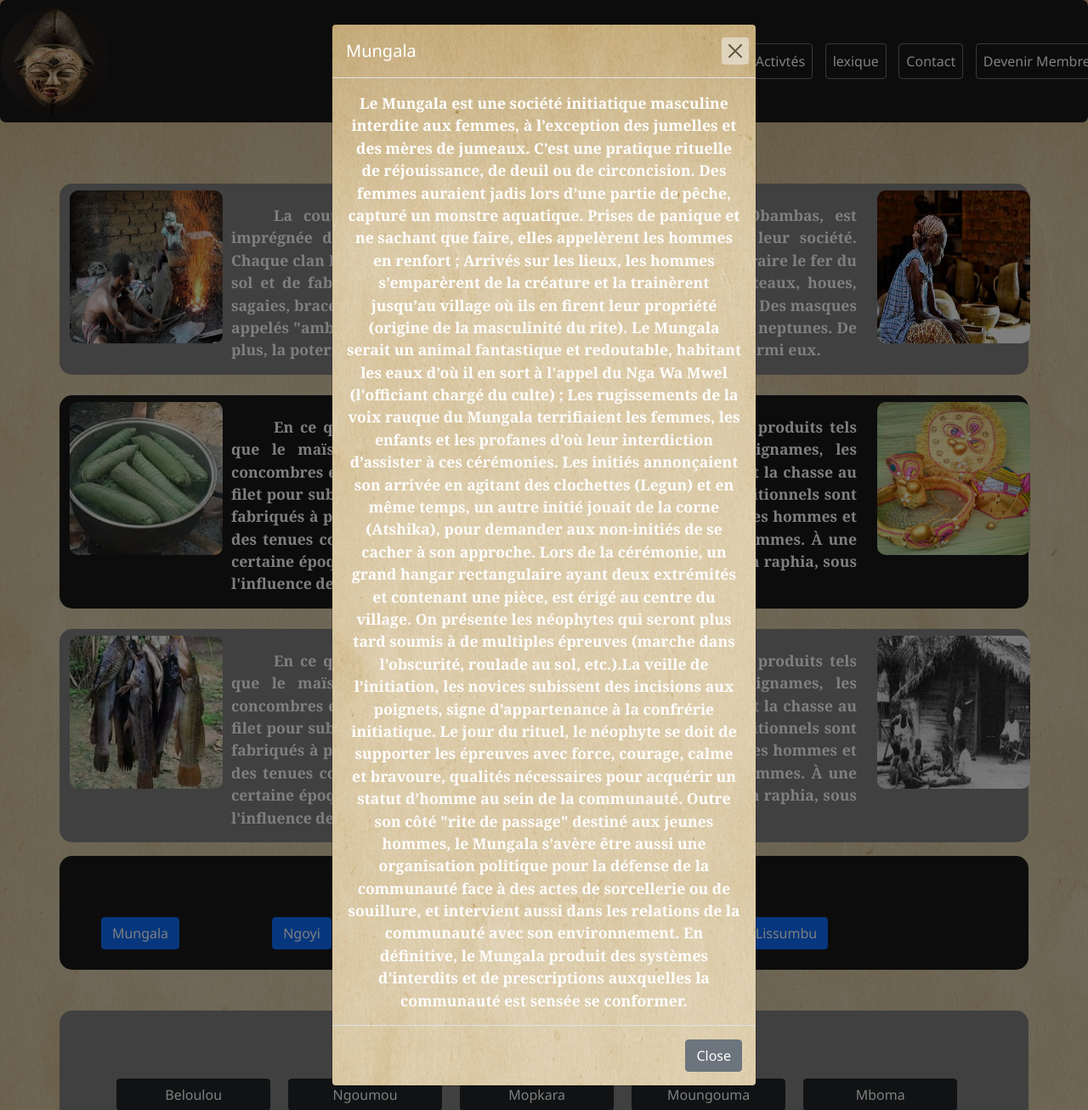
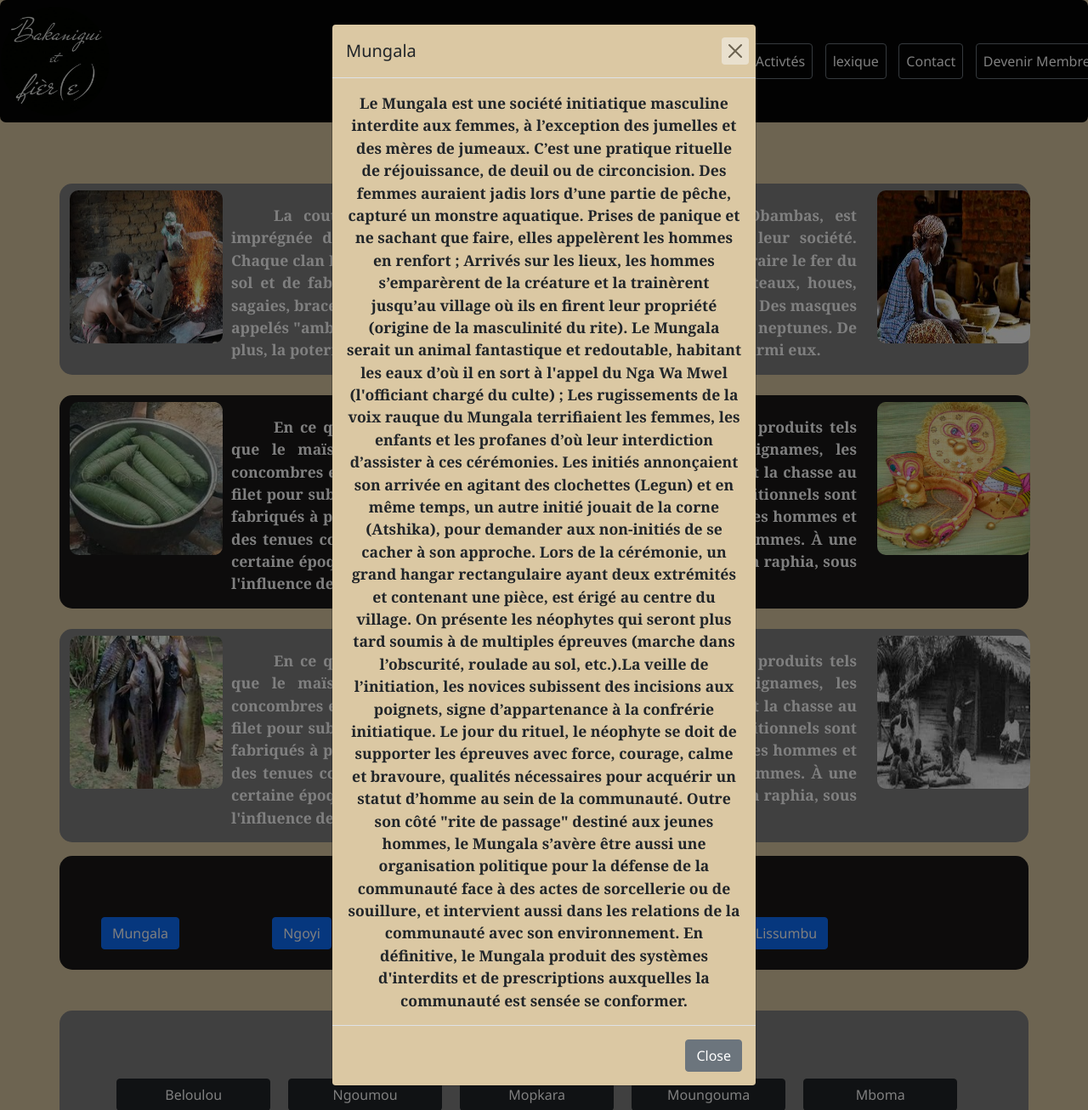
Before and after one commit to codeur99/site-vitrine-du-peuple-Bakanigui-1, a PHP site: page /rites-clans.php in a window 1280 px wide, after a click on "Mungala". Shown: the whole page at 85% size. Run offline with PHP 8.4, Linux system fonts and the light colour scheme; some libraries are stand-ins or nearby versions.

Commit message:
commit vers la branche main du soir

```diff
--- a/header.php
+++ b/header.php
@@ -1,11 +1,11 @@
 <header>
     <nav class="navbar navbar-expand-lg navbar-light menu-principal">
         <div class="logo">
-        <img src="images/logo.jpeg" alt="logo">
+        <img src="images/Kabafoula.jpeg" alt="logo">
         </div>
-        <button class="navbar-toggler" type="button" data-bs-toggle="collapse" data-bs-target="#navbarNav"
+        <button class="navbar-toggler bg-white" type="button" data-bs-toggle="collapse" data-bs-target="#navbarNav"
                 aria-controls="navbarNav" aria-expanded="false" aria-label="Toggle navigation">
-        <span class="navbar-toggler-icon"></span>
+        <span class="navbar-toggler-icon bg-white"></span>
         </button>
         <div class="collapse navbar-collapse offset-3" id="navbarNav">
         <ul class="navbar-nav">
--- a/index.css
+++ b/index.css
@@ -5,7 +5,7 @@
 
 body, .card-equipe{
     font-family: 'Noto Sans', sans-serif;
-    background-image: url("images/background-2.png");
+    background-color: #DBC8A3;
 }
 
 .card-equipe-footer{
@@ -15,7 +15,7 @@ border-radius: 15px;
 }
 
 .menu-principal{
-    background-color: rgb(26, 25, 25);
+    background-color: rgb(5, 5, 5);
     border-radius: 7px;
 }
 
--- a/rites-clans.php
+++ b/rites-clans.php
@@ -110,10 +110,10 @@
                         <div class="modal-dialog">
                               <div class="modal-content card-equipe">
                                     <div class="modal-header">
-                                    <h5 class="modal-title" id="exampleModalLabel">Mungala</h5>
+                                    <h5 class="modal-title text-dark" id="exampleModalLabel">Mungala</h5>
                                     <button type="button" class="btn-close bg-light" data-bs-dismiss="modal" aria-label="Close"></button>
                                     </div>
-                                    <div class="modal-body texte-paragraphe">
+                                    <div class="modal-body texte-paragraphe text-dark">
                                           Le Mungala est une société initiatique masculine interdite aux femmes, à l’exception des jumelles et des mères de jumeaux. C’est une pratique rituelle de réjouissance, de deuil ou de circoncision.
                                           Des femmes auraient jadis lors d’une partie de pêche, capturé un monstre aquatique. Prises de panique et ne sachant que faire, elles appelèrent les hommes en renfort ; Arrivés sur les lieux, les hommes s’emparèrent de la créature et la trainèrent jusqu’au village où ils en firent leur propriété (origine de la masculinité du rite).
                                           Le Mungala serait un animal fantastique et redoutable, habitant les eaux d’où il en sort à l'appel du Nga Wa Mwel (l'officiant chargé du culte) ; Les rugissements de la voix rauque du Mungala terrifiaient les femmes, les enfants et les profanes d’où leur interdiction d’assister à ces cérémonies. Les initiés annonçaient son arrivée en agitant des clochettes (Legun) et en même temps, un autre initié jouait de la corne (Atshika), pour demander aux non-initiés de se cacher à son approche.
@@ -137,10 +137,10 @@
                         <div class="modal-dialog">
                               <div class="modal-content card-equipe">
                                     <div class="modal-header">
-                                          <h5 class="modal-title" id="exampleModalLabel1">Le Ngoyi</h5>
+                                          <h5 class="modal-title text-dark" id="exampleModalLabel1">Le Ngoyi</h5>
                                           <button type="button" class="btn-close bg-light" data-bs-dismiss="modal" aria-label="Close"></button>
                                     </div>
-                                    <div class="modal-body texte-paragraphe">
+                                    <div class="modal-body texte-paragraphe text-dark">
                                           Le rite ngoyi au Gabon <br>
                                           Le rite ngoyi est un rite initiatique pratiqué par les peuples Kota et Mahongwé du Gabon. Il s'agit d'une cérémonie secrète réservée aux hommes, qui marque le passage de l'enfance à l'âge adulte.
 
@@ -166,10 +166,10 @@
                         <div class="modal-dialog">
                               <div class="modal-content card-equipe">
                                     <div class="modal-header">
-                                          <h5 class="modal-title" id="exampleModalLabel2"> L’onkani</h5>
+                                          <h5 class="modal-title text-dark" id="exampleModalLabel2"> L’onkani</h5>
                                           <button type="button" class="btn-close bg-light" data-bs-dismiss="modal" aria-label="Close"></button>
                                     </div>
-                                    <div class="modal-body texte-paragraphe">
+                                    <div class="modal-body texte-paragraphe text-dark">
                                           Contrairement à l’idée reperdue, l’Okani tel que le définissent ces peuples, ne signifie pas royauté. Le Pr Martin Alihanga le définit comme étant « une société d’initiés à la science politique c’est à dire à l’art de conduire les peuples, de gouverner la communauté villageoise, (familiale), clanique. Le terme Nkani signifie Notable » et non Roi.
 
                                           Les territoires occupés par les Mbédé (Obamba ou Ambahama) et les Téké étant divisés entre Clans, chaque partie de ces territoires divisée en villages (Ampuhu) composés de familles (Andjo), bien que regroupées dans le même village, ces familles s’identifient par des « Olebe » (corps de garde). Les chefs de ses structures sont alors appelée, (Ngampuhu) le Responsable du village, (Nkumu-a- Ndjo) le chef de famille. L’ensemble conduit et gouverné par (Ankani) les « Notables ».
@@ -201,10 +201,10 @@
                         <div class="modal-dialog">
                               <div class="modal-content card-equipe">
                                     <div class="modal-header">
-                                          <h5 class="modal-title" id="exampleModalLabel3"> Le ndjobi</h5>
+                                          <h5 class="modal-title text-dark" id="exampleModalLabel3"> Le ndjobi</h5>
                                           <button type="button" class="btn-close bg-light" data-bs-dismiss="modal" aria-label="Close"></button>
                                     </div>
-                                    <div class="modal-body texte-paragraphe">
+                                    <div class="modal-body texte-paragraphe text-dark">
                                           Pour les gens, le serment c’est un moyen de vérifier si quelqu’un dit la vérité. Le _Ndjobi_ amène donc les gens à dire la franche vérité.
                                           Autrefois, il servait aussi à protéger dans certains cas les confidences dans les sociétés secrètes. Un individu ne doit jamais dénoncer ce qu’il est interdit de révéler. La vérité c’est que si tu prêtes serment dans le cas de l’initiation au _Ndjobi_, il faut devenir un homme très discret et responsable de tes actes. Tu dois, à cet effet, être fidèle au serment prêté sous peine de mort comme sanction.
                                           Par exemple, si tu as juré devant le panier contenant les reliues du _Ndjobi_ que tu ne vas jamais tuer, il faut être ferme avec humour serment et lui obéir d’une manière impérative.“
@@ -232,10 +232,10 @@
                         <div class="modal-dialog">
                               <div class="modal-content card-equipe">
                                     <div class="modal-header">
-                                          <h5 class="modal-title" id="exampleModalLabel4"> Le Lissumbu</h5>
+                                          <h5 class="modal-title text-dark" id="exampleModalLabel4"> Le Lissumbu</h5>
                                           <button type="button" class="btn-close bg-light" data-bs-dismiss="modal" aria-label="Close"></button>
                                     </div>
-                                    <div class="modal-body texte-paragraphe">
+                                    <div class="modal-body texte-paragraphe text-dark">
                                           CULTURE/LISSIMBOU       Honneur aux Femmes !
                                           Que ce soit dans la musique, ou lors des cérémonies matrimoniales, les femmes des communautés Mbahouin, Bayumbu, et Mindassa, magnifient la tradition LISSIMBOU.
                                           LISSIMBOU est un rite d’initiation réservé aux jeunes femmes, qui conduit de l’enfance à l’âge adulte, et qui a pour but entre autre, d’initier la jeune femme  à la responsabilité familiale et sociale. Comme pour la plupart des   rites traditionnels, la cérémonie publique fait suite à la première cérémonie tenue dans le secret de la brousse.  Jadis les femmes exécutaient les danses visibles à caractère mystique, par les seules initiées et les hommes circoncis.
```
Also changed, not shown: images/background-2.png (deleted).
